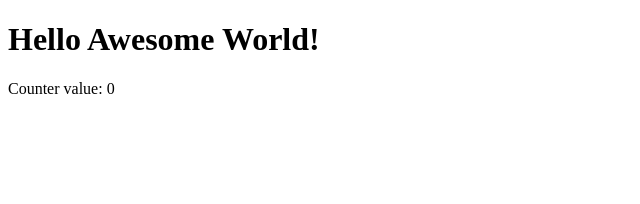
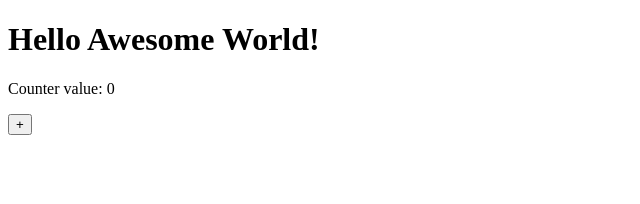
Before and after one commit to alexgs/redux-games-testbed, a React app in the folder simple-redux/: page / in a window 1280 px wide. Shown: the top 204 px of the page, without its empty margins (0-640 px from the left). Built offline with nearby package versions, Linux system fonts and the light colour scheme.

Commit message:
Add controls and handlers

```diff
--- a/simple-redux/src/AwesomeApp.jsx
+++ b/simple-redux/src/AwesomeApp.jsx
@@ -1,13 +1,27 @@
 import React, { Component } from 'react';
+import simpleActionCreator from './actions/simpleActionCreators';
 
 class AwesomeApp extends Component {
     constructor( props ) {
         super( props );
         this.state = {
-            // Be sure to call `store.getState()` and not just hand it the
-            // store object!
             value: props.store.getState()
         };
+    }
+
+    componentDidMount() {
+        this.props.store.subscribe( this.handleChange.bind( this ) );
+    }
+
+    handleChange() {
+        this.setState( {
+            value: this.props.store.getState()
+        } );
+    }
+
+    handleClick() {
+        let action = simpleActionCreator.increment();
+        this.props.store.dispatch( action );
     }
 
     render() {
@@ -15,6 +29,7 @@ class AwesomeApp extends Component {
             <div>
                 <h1>Hello Awesome World!</h1>
                 <p>Counter value: { this.state.value }</p>
+                <p><button onClick={ this.handleClick.bind( this ) }>+</button></p>
             </div>
         );
     }
```
